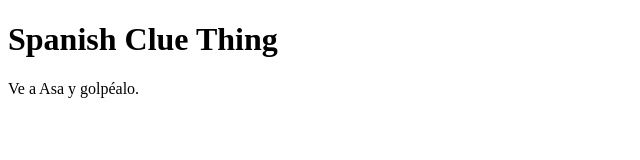
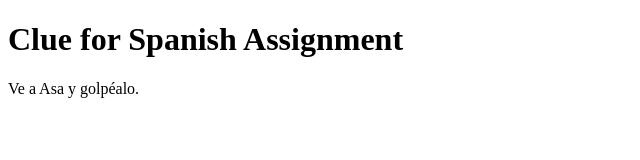
Before and after one commit to KaiSereni/spanish, a plain HTML site: page index.html in a window 1280 px wide. Shown: the whole page, without its empty margins (0-640 px from the left). Drawn offline with Linux system fonts and the light colour scheme.

Commit message:
Update index.html

```diff
--- a/index.html
+++ b/index.html
@@ -2,7 +2,7 @@
 <html>
 <body>
 
-<h1>Spanish Clue Thing</h1>
+<h1>Clue for Spanish Assignment</h1>
 <p>Ve a Asa y golpéalo.</p>
 
 </body>
```
